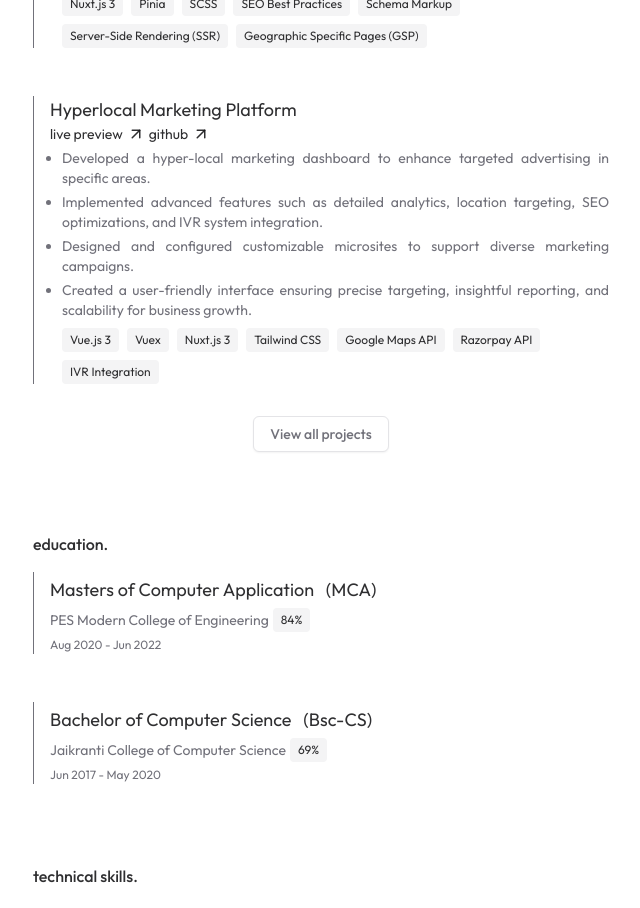
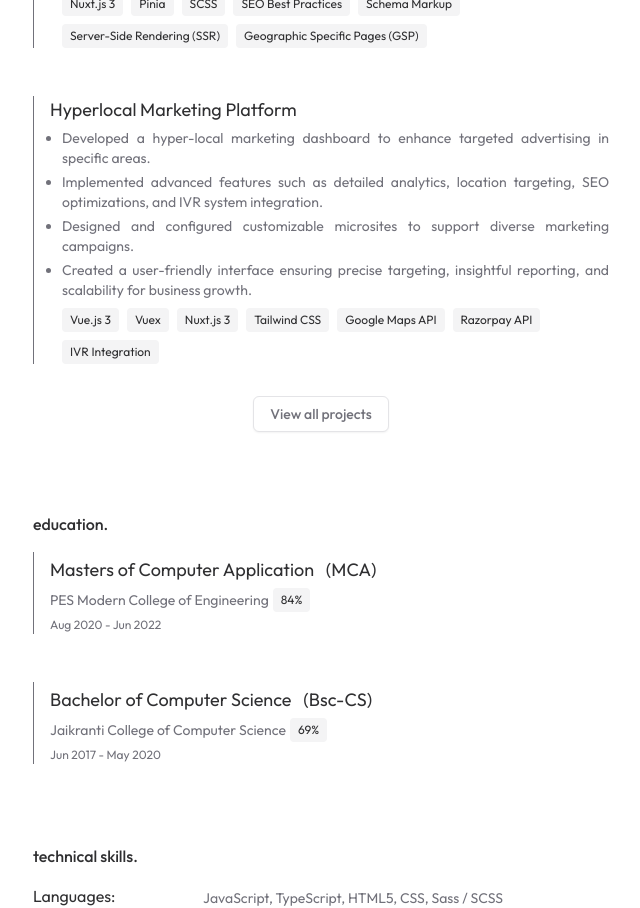
Before and after one commit to shwetampandit/portfolio-main, a Next.js app: page / in a window 1280 px wide. Shown: the part 1900-2808 px from the top of the page, without its empty margins (319-959 px from the left). Built offline with nearby package versions, Linux system fonts and the light colour scheme.

Commit message:
updated data

```diff
--- a/package.json
+++ b/package.json
@@ -28,7 +28,6 @@
   },
   "devDependencies": {
     "@eslint/eslintrc": "^3",
-    "@types/next": "^9.0.0",
     "@types/node": "^20",
     "@types/react": "^19",
     "@types/react-dom": "^19",
--- a/src/app/data.ts
+++ b/src/app/data.ts
@@ -152,8 +152,8 @@ export const DATA = {
     },
     "Hyperlocal Marketing Platform": {
       SLUG: "hyperlocal-marketing-platform",
-      LIVE_PREVIEW: "https://example-hyperlocal-dashboard.vercel.app/", // replace with actual if any
-      GITHUB: "https://github.com/yourusername/hyperlocal-marketing-platform", // replace with actual if any
+      // LIVE_PREVIEW: "https://example-hyperlocal-dashboard.vercel.app/", // replace with actual if any
+      // GITHUB: "https://github.com/yourusername/hyperlocal-marketing-platform", // replace with actual if any
       DESCRIPTION: [
         "Developed a hyper-local marketing dashboard to enhance targeted advertising in specific areas.",
         "Implemented advanced features such as detailed analytics, location targeting, SEO optimizations, and IVR system integration.",
--- a/src/components/navbar/index.ts
+++ b/src/components/navbar/index.ts
@@ -1,4 +1,2 @@
-// export * from "./animated-text";
-// export * from "./moving-element";
 export {  AnimatedText } from './animated-text';
 export {  MovingElement } from './moving-element';
--- a/src/components/sections/projects.tsx
+++ b/src/components/sections/projects.tsx
@@ -31,6 +31,7 @@ export function Projects({
                     {value.LIVE_PREVIEW && (
                       <a
                         className="flex items-center gap-1"
+                        target="_blank"
                         href={value.LIVE_PREVIEW}
                       >
                         live preview <ArrowUpRight size={18} />
```
